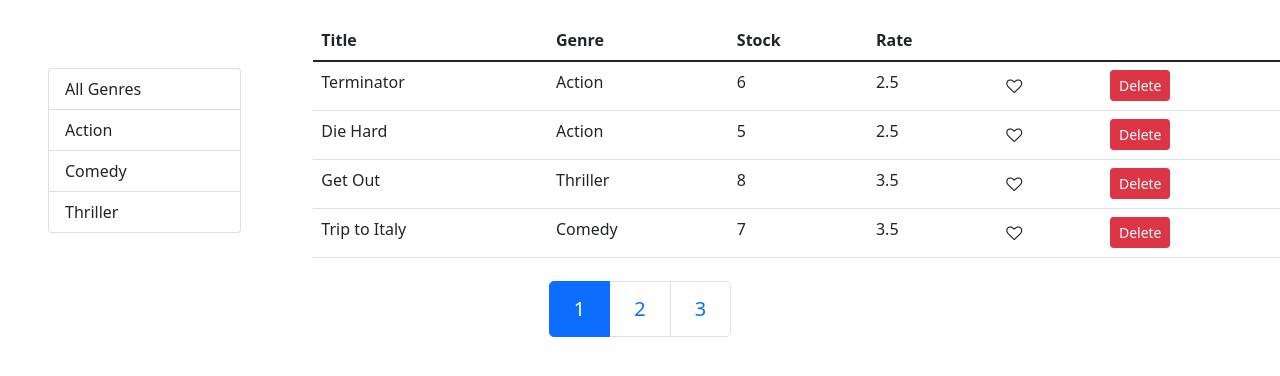
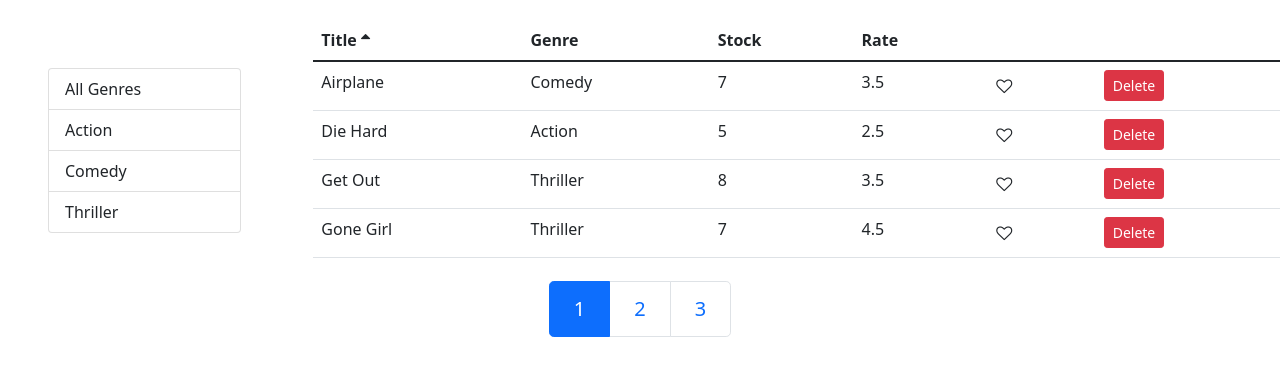
Before and after one commit to Matthew-Heller/Vidly-Learning-Project, a React (Create React App) app: page / in a window 1280 px wide. Shown: the top 376 px of the page. Built offline with nearby package versions, Linux system fonts and the light colour scheme.

Commit message:
Add feat: movie data sorting

```diff
--- a/src/components/Common/genreFilter.jsx
+++ b/src/components/Common/genreFilter.jsx
@@ -1,14 +1,12 @@
 import React from "react";
 
-const GenreFilter = (props) => {
-  const {
-    genres,
-    valueProperty,
-    textProperty,
-    onGenreFilter,
-    selectedGenre,
-  } = props;
-
+const GenreFilter = ({
+  genres,
+  valueProperty,
+  textProperty,
+  onGenreFilter,
+  selectedGenre,
+}) => {
   return (
     <ul className="list-group">
       {genres.map((genre) => (
@@ -17,8 +15,8 @@
           key={genre[valueProperty]}
           className={
             genre === selectedGenre
-              ? "list-group-item active"
-              : "list-group-item"
+              ? "clickable list-group-item active"
+              : "clickable list-group-item"
           }
         >
           {genre[textProperty]}
--- a/src/components/Common/pagination.jsx
+++ b/src/components/Common/pagination.jsx
@@ -2,8 +2,7 @@
 import _ from "lodash";
 import PropTypes from "prop-types";
 
-const Pagination = (props) => {
-  const { itemsCount, pageSize, onPageChange, currentPage } = props;
+const Pagination = ({ itemsCount, pageSize, onPageChange, currentPage }) => {
   const pagesCount = Math.ceil(itemsCount / pageSize);
   if (pagesCount === 1) return null;
   let pagesAmount = _.range(1, pagesCount + 1);
@@ -17,7 +16,11 @@
             key={page}
             className={page === currentPage ? "page-item active" : "page-item"}
           >
-            <a onClick={() => onPageChange(page)} className="page-link">
+            <a
+              href="#"
+              onClick={() => onPageChange(page)}
+              className="page-link"
+            >
               {page}
             </a>
           </li>
--- /dev/null
+++ b/src/components/Common/table.jsx
@@ -0,0 +1,14 @@
+import React from "react";
+import TableBody from "./tableBody";
+import TableHeader from "./tableHeader";
+
+const Table = ({ columns, sortColumn, onSort, data }) => {
+  return (
+    <table className="table">
+      <TableHeader columns={columns} onSort={onSort} sortColumn={sortColumn} />
+      <TableBody columns={columns} data={data} />
+    </table>
+  );
+};
+
+export default Table;
--- /dev/null
+++ b/src/components/Common/tableBody.jsx
@@ -0,0 +1,33 @@
+import _ from "lodash";
+import React, { Component } from "react";
+
+class TableBody extends Component {
+  renderCell = (item, column) => {
+    if (column.content) return column.content(item);
+    return _.get(item, column.path);
+  };
+
+  createKey = (item, column) => {
+    return item._id + (column.path || column.key);
+  };
+
+  render() {
+    const { columns, data } = this.props;
+
+    return (
+      <tbody>
+        {data.map((item) => (
+          <tr key={item._id}>
+            {columns.map((column) => (
+              <td key={this.createKey(item, column)}>
+                {this.renderCell(item, column)}
+              </td>
+            ))}
+          </tr>
+        ))}
+      </tbody>
+    );
+  }
+}
+
+export default TableBody;
--- /dev/null
+++ b/src/components/Common/tableHeader.jsx
@@ -0,0 +1,41 @@
+import React, { Component } from "react";
+
+class TableHeader extends Component {
+  raiseSort = (path) => {
+    const sortColumn = { ...this.props.sortColumn };
+    if (sortColumn.path === path)
+      sortColumn.order = sortColumn.order === "asc" ? "desc" : "asc";
+    else {
+      sortColumn.path = path;
+      sortColumn.order = "asc";
+    }
+    this.props.onSort(sortColumn);
+  };
+
+  renderSortIcon = (column) => {
+    const { sortColumn } = this.props;
+    if (column.path !== sortColumn.path) return null;
+    if (sortColumn.order === "asc") return <i className="fa fa-sort-asc"></i>;
+    return <i className="fa fa-sort-desc"></i>;
+  };
+
+  render() {
+    return (
+      <thead>
+        <tr>
+          {this.props.columns.map((column) => (
+            <th
+              className="clickable"
+              key={column.path || column.key}
+              onClick={() => this.raiseSort(column.path)}
+            >
+              {column.label} {this.renderSortIcon(column)}
+            </th>
+          ))}
+        </tr>
+      </thead>
+    );
+  }
+}
+
+export default TableHeader;
--- a/src/components/movieTables.jsx
+++ b/src/components/movieTables.jsx
@@ -1,44 +1,44 @@
-import React from "react";
+import React, { Component } from "react";
 import Like from "./Common/like";
+import Table from "./Common/table";
 
-const MoviesTable = (props) => {
-  const { movies, onDelete, onLike, onSort } = props;
+class MoviesTable extends Component {
+  columns = [
+    { path: "title", label: "Title" },
+    { path: "genre.name", label: "Genre" },
+    { path: "numberInStock", label: "Stock" },
+    { path: "dailyRentalRate", label: "Rate" },
+    {
+      key: "like",
+      content: (movie) => (
+        <Like liked={movie.liked} onClick={() => this.props.onLike(movie)} />
+      ),
+    },
+    {
+      key: "delete",
+      content: (movie) => (
+        <button
+          className="btn btn-danger btn-sm"
+          onClick={() => this.props.onDelete(movie)}
+        >
+          Delete
+        </button>
+      ),
+    },
+  ];
 
-  return (
-    <table className="table">
-      <thead>
-        <tr>
-          <th onClick={() => onSort("title")}>Title</th>
-          <th onClick={() => onSort("genre.name")}>Genre</th>
-          <th onClick={() => onSort("numberInStock")}>Stock</th>
-          <th onClick={() => onSort("dailyRentalRate")}>Rate</th>
-          <th></th>
-          <th></th>
-        </tr>
-      </thead>
-      <tbody>
-        {movies.map((movie) => (
-          <tr key={movie._id}>
-            <td>{movie.title}</td>
-            <td>{movie.genre.name}</td>
-            <td>{movie.numberInStock}</td>
-            <td>{movie.dailyRentalRate}</td>
-            <td>
-              <Like liked={movie.liked} onClick={() => onLike(movie)} />
-            </td>
-            <td>
-              <button
-                onClick={() => onDelete(movie)}
-                className="btn btn-danger btn-sm"
-              >
-                Delete
-              </button>
-            </td>
-          </tr>
-        ))}
-      </tbody>
-    </table>
-  );
-};
+  render() {
+    const { movies, onSort, sortColumn } = this.props;
+
+    return (
+      <Table
+        columns={this.columns}
+        data={movies}
+        sortColumn={sortColumn}
+        onSort={onSort}
+      />
+    );
+  }
+}
 
 export default MoviesTable;
--- a/src/components/movies.jsx
+++ b/src/components/movies.jsx
@@ -1,11 +1,11 @@
 import React, { Component } from "react";
-import { genres, getGenres } from "../services/fakeGenreService";
+import { getGenres } from "../services/fakeGenreService";
 import { getMovies } from "../services/fakeMovieService";
 import { paginate } from "../utils/paginate";
 import GenreFilter from "./Common/genreFilter";
-import Like from "./Common/like";
 import Pagination from "./Common/pagination";
 import MoviesTable from "./movieTables";
+import _ from "lodash";
 
 class Movies extends Component {
   state = {
@@ -13,6 +13,7 @@
     pageSize: 4,
     currentPage: 1,
     genres: [],
+    sortColumn: { path: "title", order: "asc" },
   };
 
   componentDidMount() {
@@ -38,25 +39,51 @@
   };
 
   handleGenreFilter = (genre) => {
-    this.setState({ selectedGenre: genre, currentPage: 1 });
+    this.setState({
+      selectedGenre: genre,
+      currentPage: 1,
+    });
   };
 
-  handleSort = (path) => {};
+  handleSort = (sortColumn) => {
+    this.setState({ sortColumn });
+  };
 
-  render() {
+  getPagedData = () => {
     const {
       movies: allMovies,
       pageSize,
       currentPage,
       selectedGenre,
-      genres,
+      sortColumn,
     } = this.state;
 
     const filteredMovies =
       selectedGenre && selectedGenre._id
         ? allMovies.filter((m) => m.genre._id === selectedGenre._id)
         : allMovies;
-    const movies = paginate(filteredMovies, currentPage, pageSize);
+
+    const sortedMovies = _.orderBy(
+      filteredMovies,
+      [sortColumn.path],
+      [sortColumn.order]
+    );
+
+    const movies = paginate(sortedMovies, currentPage, pageSize);
+
+    return { totalCount: filteredMovies.length, data: movies };
+  };
+
+  render() {
+    const {
+      pageSize,
+      currentPage,
+      genres,
+      sortColumn,
+      selectedGenre,
+    } = this.state;
+
+    const { totalCount, data: movies } = this.getPagedData();
 
     return (
       <div className="row">
@@ -64,7 +91,7 @@
           <GenreFilter
             onGenreFilter={this.handleGenreFilter}
             genres={genres}
-            selectedGenre={this.state.selectedGenre}
+            selectedGenre={selectedGenre}
           />
         </div>
         <div className="col">
@@ -72,11 +99,12 @@
             movies={movies}
             onDelete={this.handleDelete}
             onLike={this.handleLike}
+            sortColumn={sortColumn}
             onSort={this.handleSort}
           />
         </div>
         <Pagination
-          itemsCount={filteredMovies.length}
+          itemsCount={totalCount}
           pageSize={pageSize}
           onPageChange={this.handlePageChange}
           currentPage={currentPage}
--- a/src/index.css
+++ b/src/index.css
@@ -12,3 +12,7 @@
   font-family: source-code-pro, Menlo, Monaco, Consolas, "Courier New",
     monospace;
 }
+
+.clickable {
+  cursor: pointer;
+}
```
Also changed, not shown: 1 other file (tests, documents, lock files or other folders).
